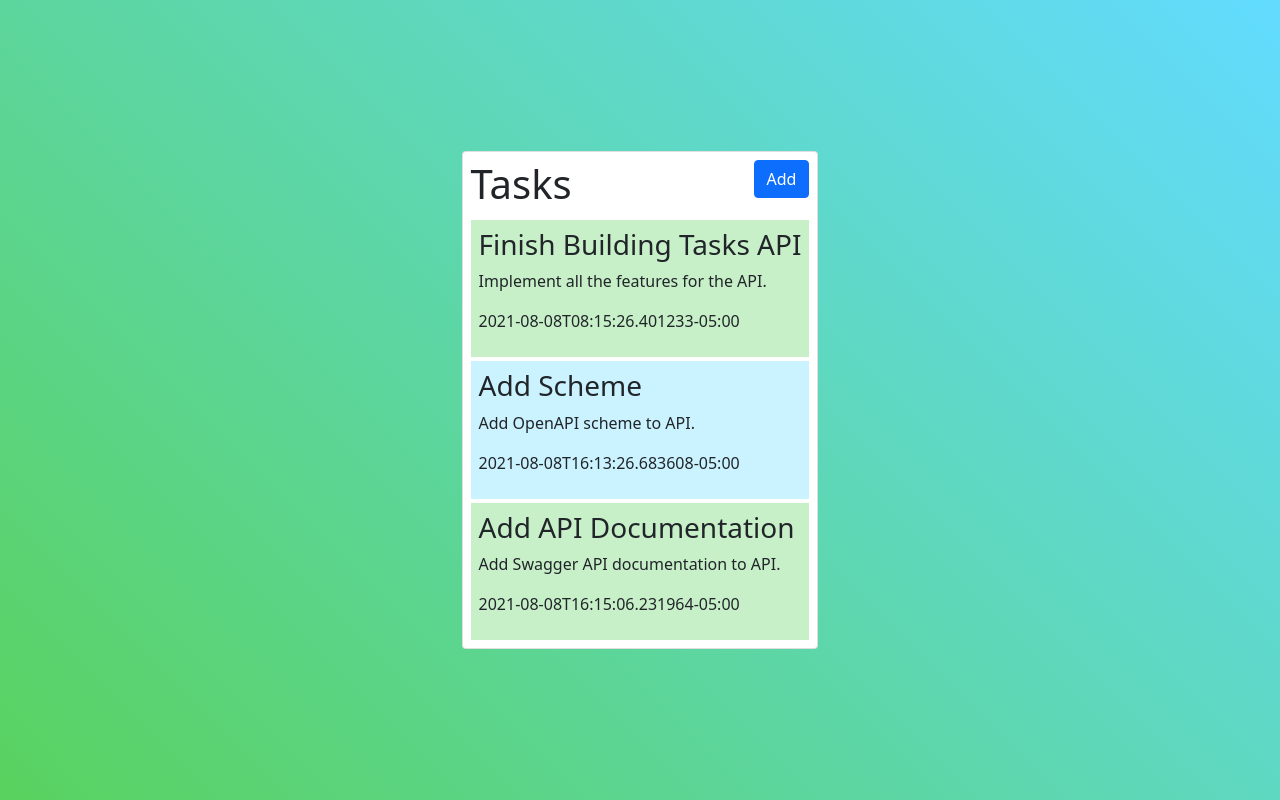
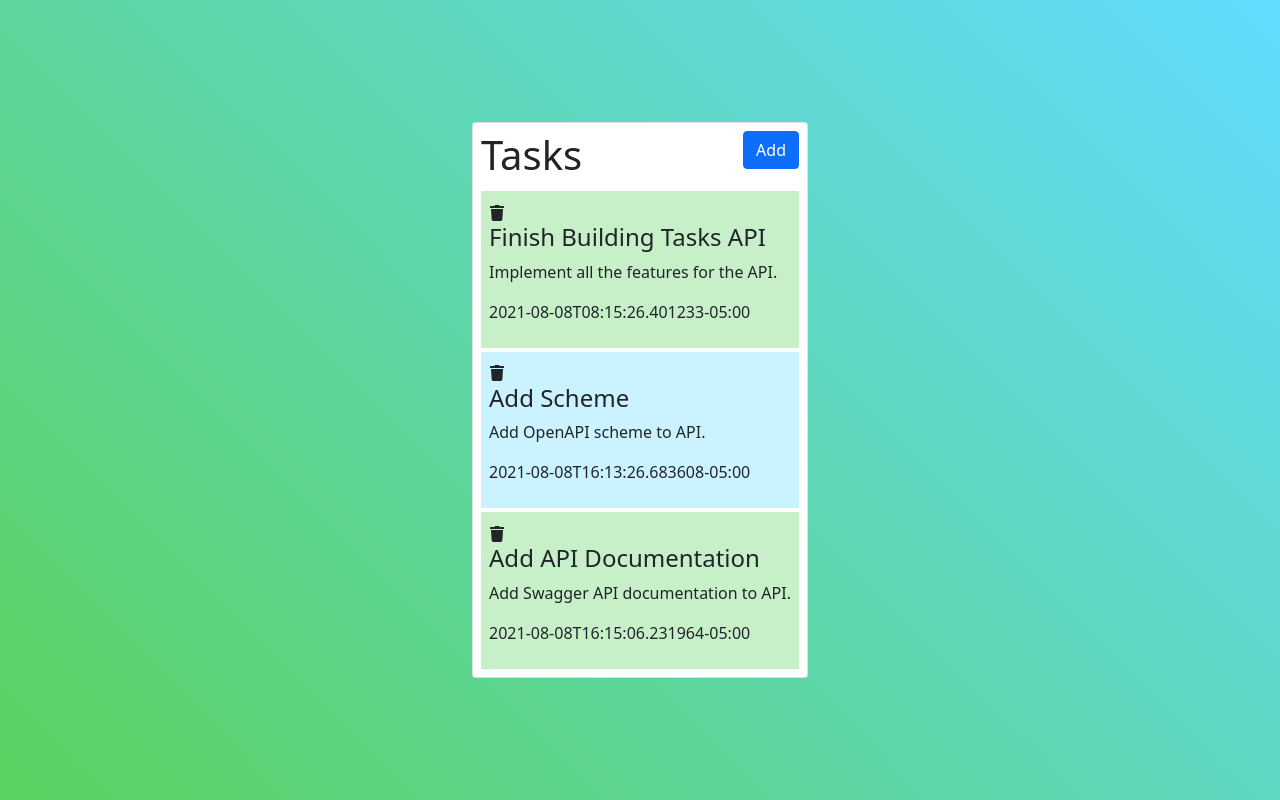
Before and after one commit to mppatterson84/mp-tasks, a React (Create React App) app: page / in a window 1280 px wide. Built offline with nearby package versions, Linux system fonts and the light colour scheme.

Commit message:
add trash icon to task component

```diff
--- a/src/components/Task.js
+++ b/src/components/Task.js
@@ -1,7 +1,12 @@
+import { FaTrash } from 'react-icons/fa';
+
 const Task = ({ task }) => {
   return (
     <div className="task mt-1 p-2">
-      <h3>{task.title}</h3>
+      <span className="delete">
+        <FaTrash />
+      </span>
+      <h4>{task.title}</h4>
       <p>{task.detail}</p>
       <p>{task.due_by}</p>
     </div>
```
